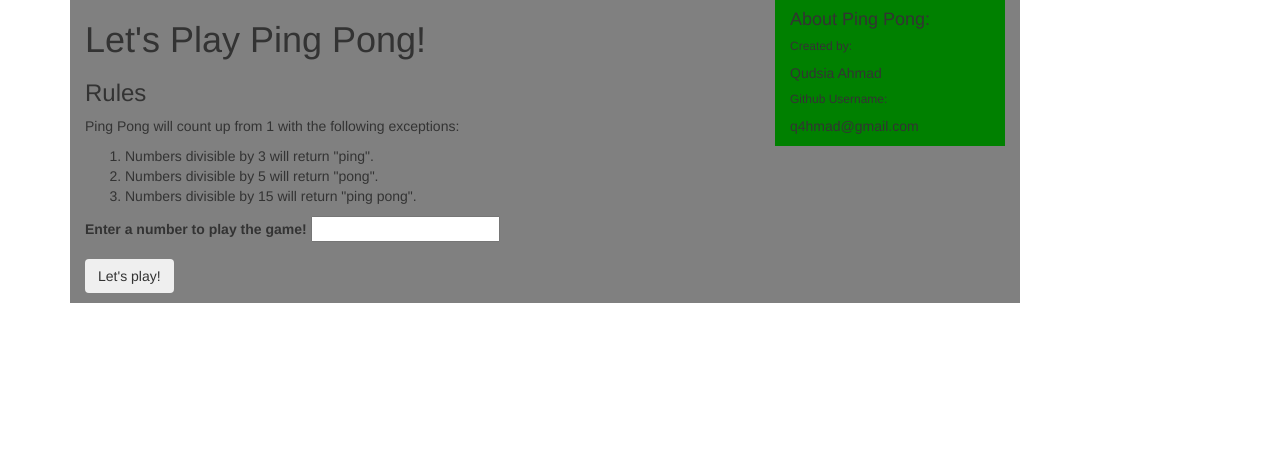
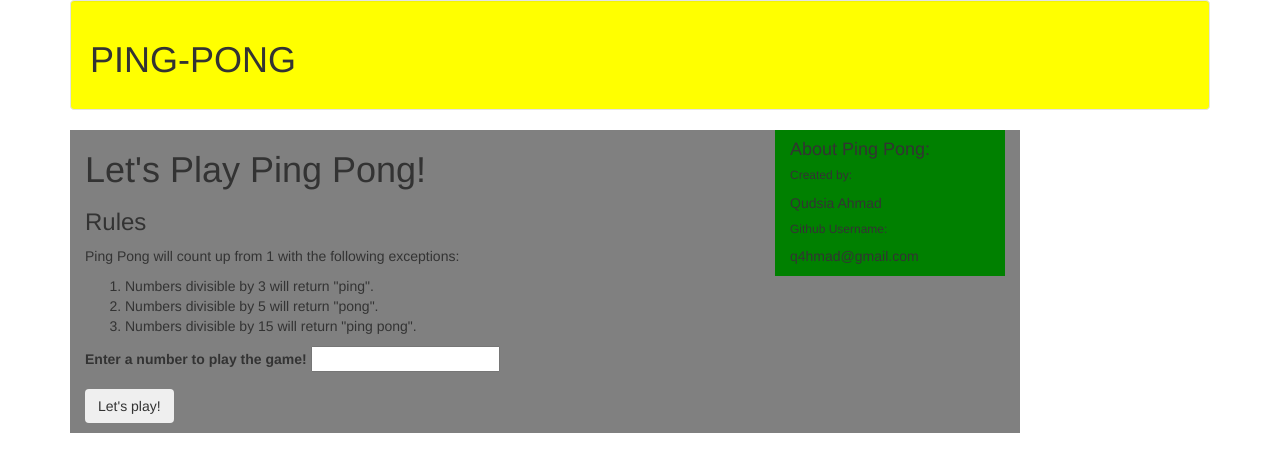
Before and after one commit to q4hmad/ping-pong, a plain HTML site: page index.html in a window 1280 px wide. Drawn offline with Linux system fonts and the light colour scheme.

Commit message:
add the edited-out well back into the html.

```diff
--- a/index.html
+++ b/index.html
@@ -9,9 +9,9 @@
   </head>
   <body>
     <div class="container">
-      <!-- <div class="well">
+      <div class="well">
         <h1>PING-PONG</h1>
-      </div> -->
+      </div>
       <div id="main" class="col-md-10">
 
         <div class="col-md-3" id="color2">
```
